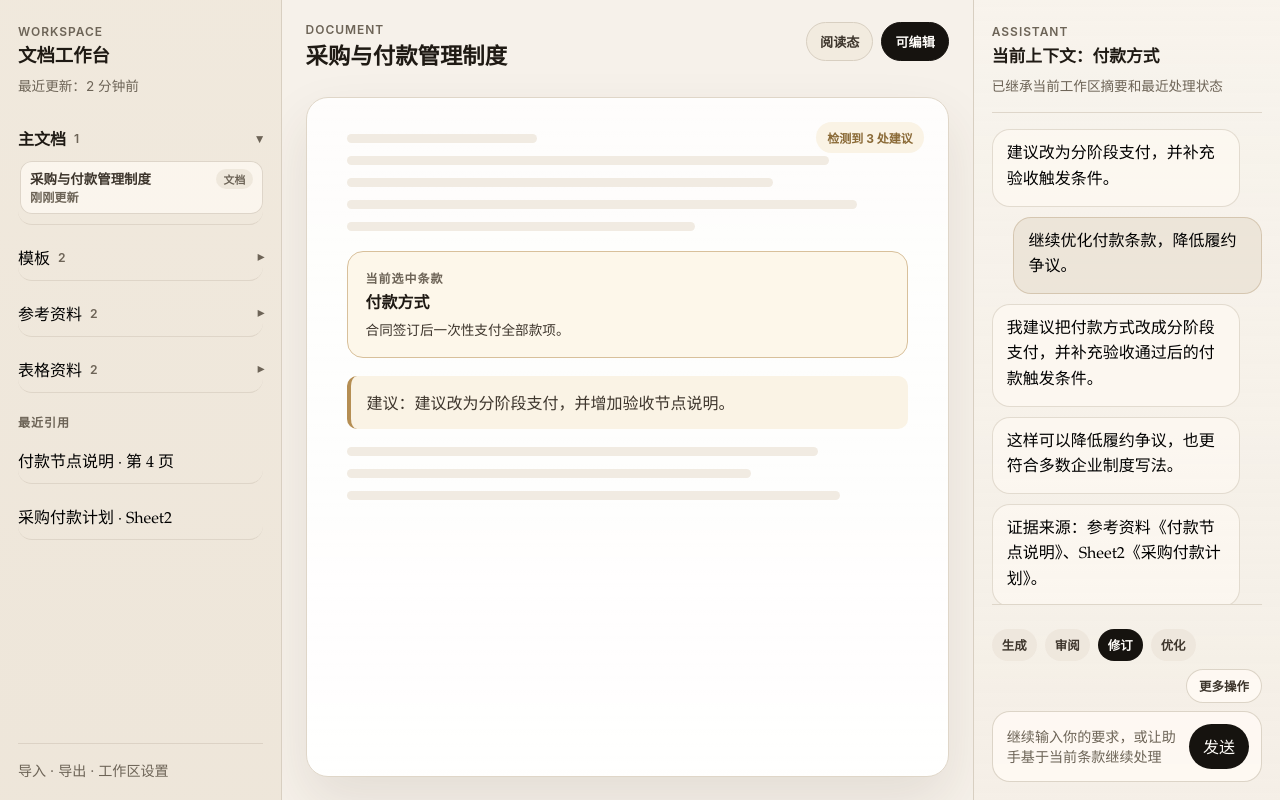
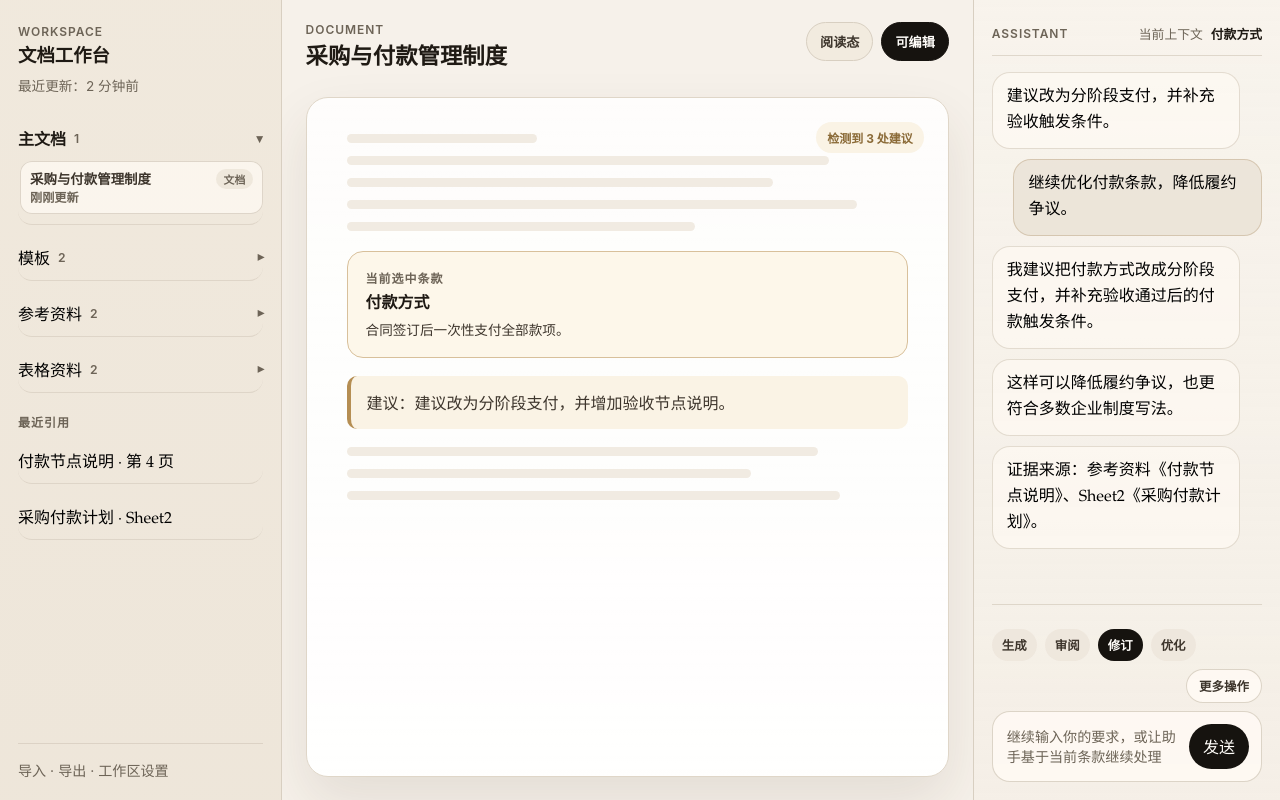
Before and after one commit to gandli/docx-reviewer, a React (Vite) app: page /workspace/1 in a window 1280 px wide. Built offline with nearby package versions, Linux system fonts and the light colour scheme.

Commit message:
style: simplify assistant context header

```diff
--- a/src/app/styles.css
+++ b/src/app/styles.css
@@ -325,8 +325,37 @@ textarea {
 
 .assistant-context {
   margin-bottom: 0;
-  padding-bottom: 16px;
+  padding-bottom: 12px;
   border-bottom: 1px solid rgba(216, 207, 193, 0.78);
+}
+
+.assistant-context__row {
+  display: flex;
+  align-items: center;
+  justify-content: space-between;
+  gap: 12px;
+}
+
+.assistant-context__summary {
+  display: inline-flex;
+  align-items: center;
+  gap: 8px;
+  min-width: 0;
+  color: var(--color-text-secondary);
+  font-family: "Inter", "Avenir Next", "Segoe UI", sans-serif;
+  font-size: 0.8rem;
+}
+
+.assistant-context__label {
+  color: var(--color-text-muted);
+}
+
+.assistant-context__value {
+  color: var(--color-text-primary);
+  font-weight: 600;
+  white-space: nowrap;
+  overflow: hidden;
+  text-overflow: ellipsis;
 }
 
 .assistant-thread {
--- a/src/features/assistant-panel/components/assistant-context-header.tsx
+++ b/src/features/assistant-panel/components/assistant-context-header.tsx
@@ -7,11 +7,13 @@ type AssistantContextHeaderProps = {
 export function AssistantContextHeader({ summary }: AssistantContextHeaderProps) {
   return (
     <div className="assistant-context">
-      <div className="eyebrow">Assistant</div>
-      <div className="title-lg" style={{ fontSize: "1.05rem", marginTop: 10 }}>
-        当前上下文：{summary.activeClauseTitle}
+      <div className="assistant-context__row">
+        <div className="eyebrow">Assistant</div>
+        <div className="assistant-context__summary">
+          <span className="assistant-context__label">当前上下文</span>
+          <span className="assistant-context__value">{summary.activeClauseTitle}</span>
+        </div>
       </div>
-      <div className="muted">已继承当前工作区摘要和最近处理状态</div>
     </div>
   );
 }
```
Also changed, not shown: 1 other file (tests, documents, lock files or other folders).
